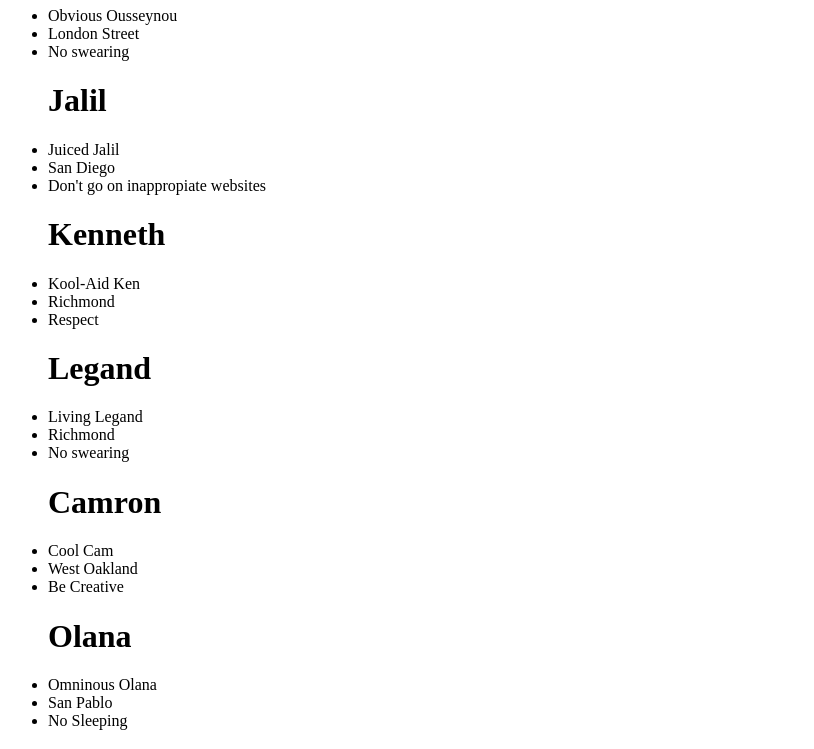
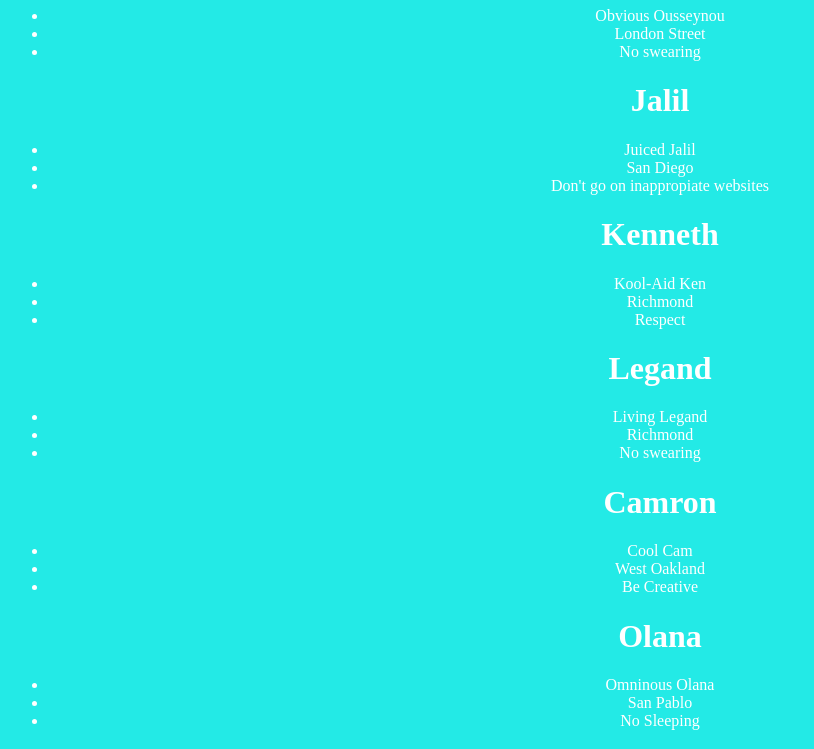
Before and after one commit to Cloak21/Cv, a plain HTML site: page Brotherhood.html in a window 1280 px wide. Shown: the part 667-1416 px from the top of the page, without its empty margins (0-814 px from the left). Drawn offline with Linux system fonts and the light colour scheme.

Commit message:
Commit Final Draft

```diff
--- a/Brotherhood.html
+++ b/Brotherhood.html
@@ -3,6 +3,7 @@
   <head>
     <meta charset="utf-8">
     <title></title>
+    <link rel="stylesheet" href="css/Brotherhoodstyle.css">
   </head>
   <body>
     <h1>Brotherhood</h1>
--- /dev/null
+++ b/css/Brotherhoodstyle.css
@@ -0,0 +1,12 @@
+body{
+  background-color: #23eae6;
+  text-align: center;
+}
+h1{
+  color: #fff;
+  text-align: center;
+}
+li{
+  color: #fff;
+  text-align: center;
+}
--- /dev/null
+++ b/css/Gamesstyle.css
@@ -0,0 +1,10 @@
+body{
+  background-color: #23eae6;
+}
+h1 {
+  color: #fff;
+  text-align: center;
+}
+a{
+  text-align: center;
+}
--- /dev/null
+++ b/css/Term_Page.css
@@ -0,0 +1,19 @@
+body{
+  background-color: #23eae6;
+}
+h1{
+  color: #fff;
+  text-align: center;
+}
+h2{
+  color: #fff;
+  text-align: center;
+}
+h3{
+  color: #fff;
+  text-align: center;
+}
+li{
+  color: #fff;
+  text-align: center;
+}
```
Also changed, not shown: GAMES.html (+1 -0 lines), index.html (+2 -2 lines), terms_page.html (+4 -3 lines).
